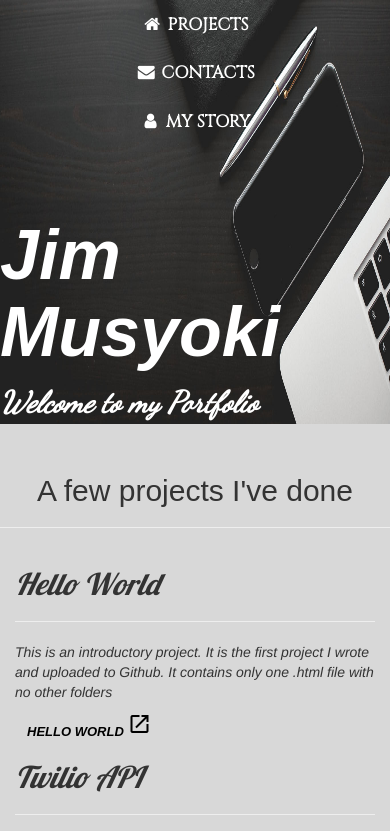
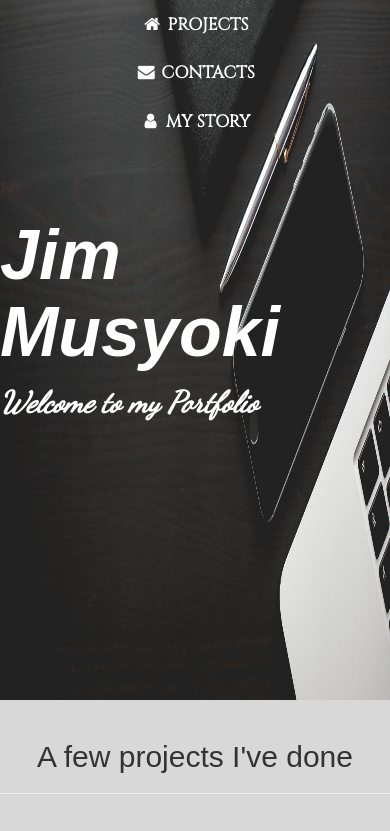
Before and after one commit to FLTOki/projectOne, a plain HTML site: page index.html in a window 390 px wide. Shown: the top 831 px of the page. Drawn offline with nearby package versions, Linux system fonts and the light colour scheme; a web font is replaced by a local one.

Commit message:
changes to responsiveness

```diff
--- a/css/styles.css
+++ b/css/styles.css
@@ -44,14 +44,21 @@
 }
 @media only screen and (min-device-width: 400px) {
     .image {
-        background-image: url('../images/portfolio-background.jpeg');
+        background-image: url('../images/download.jpeg');
+        max-width: 100%;
+        height: 100px;
    }
+}
+
+.padding
+{
+  padding: 200px;
 }
 
 .image
 {
   max-width: 100%;
-  height: 100%;
+  height: 700px;
   background-image: url('../images/portfolio-background.jpeg');
   background-color: #cccccc;
   background-position: center;
```
Also changed, not shown: index.html (+0 -1 lines), images/download.jpeg (added).
